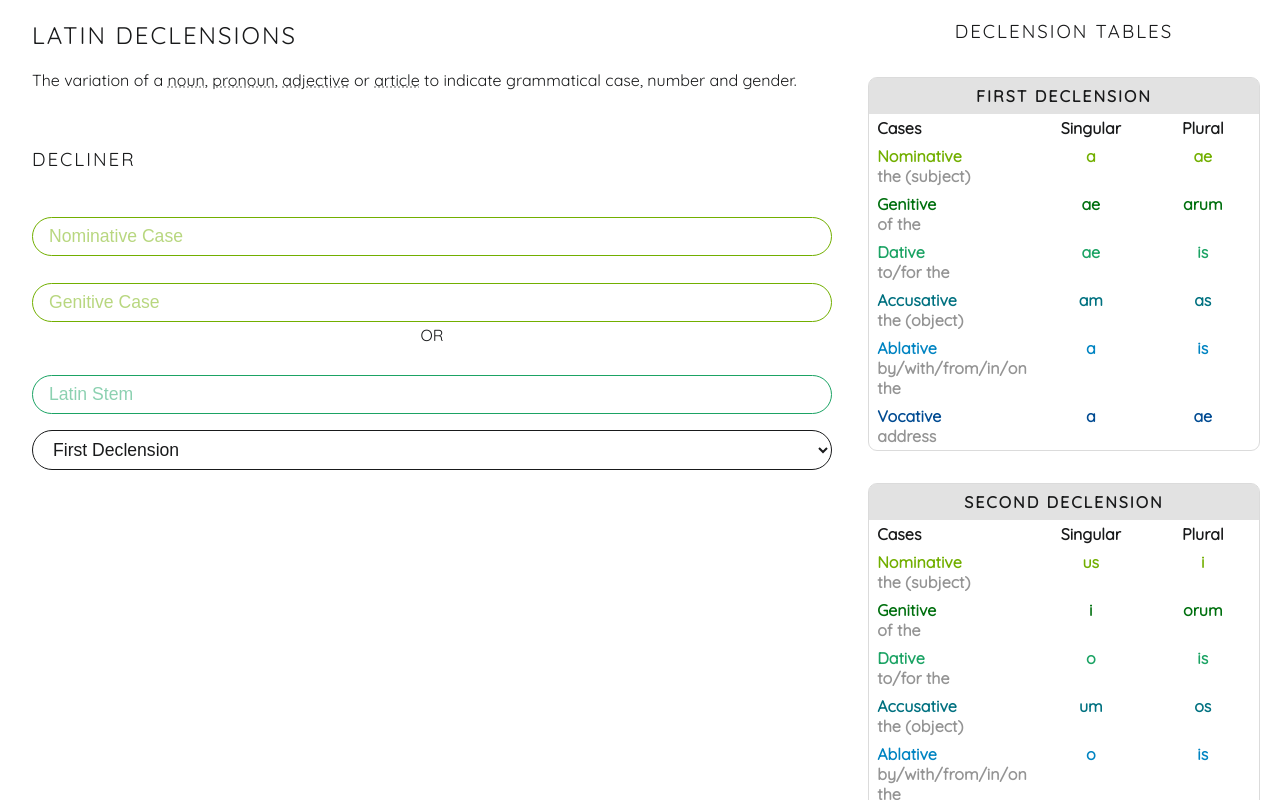
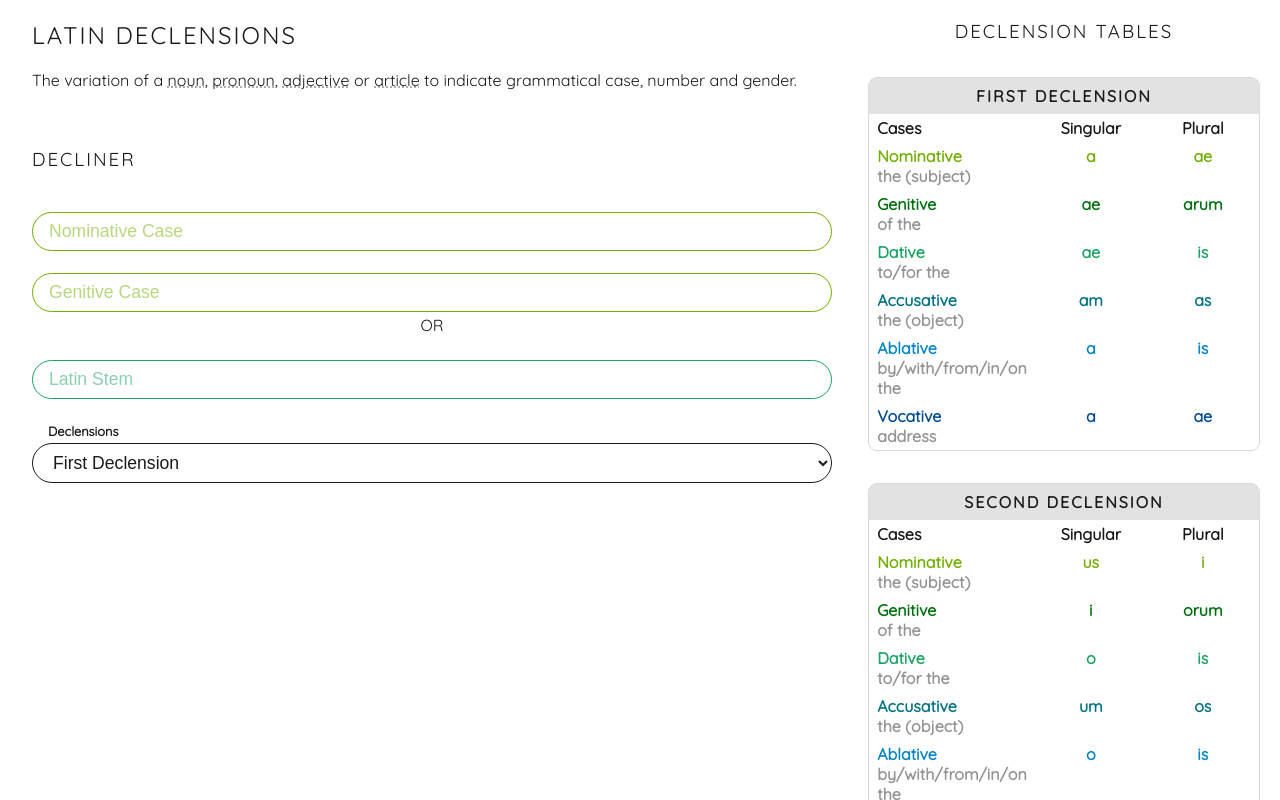
Before and after one commit to blinkous/latin, a React (Create React App) app: page / in a window 1280 px wide. Built offline with nearby package versions, Linux system fonts and the light colour scheme.

Commit message:
added label for declensions select

```diff
--- a/src/components/Decliner.js
+++ b/src/components/Decliner.js
@@ -82,6 +82,12 @@ export const Decliner = () => {
           ></DeclinerInput>
         </fieldset>
 
+        <label
+          htmlFor="declension_select"
+          className={`declension-select label`}
+        >
+          Declensions
+        </label>
         <select
           name="declension_select"
           className="decliner-declension-select decliner-field"
--- a/src/components/DeclinerInput.js
+++ b/src/components/DeclinerInput.js
@@ -36,7 +36,7 @@ const DeclinerInput = ({ name, onChange }) => {
     <>
       <label
         htmlFor={`${name}_word`}
-        className={`decliner-${name}-word label ${isEmpty ? "hide" : ""}`}
+        className={`${name}-word label ${isEmpty ? "hide" : ""}`}
       >
         {cleanName}
       </label>
--- a/src/styles/Decliner.css
+++ b/src/styles/Decliner.css
@@ -10,19 +10,6 @@
   margin: 0;
   border: none;
   position: relative;
-}
-
-.decliner-group::before {
-  /* position: absolute;
-  content: "";
-  top: 0;
-  left: 0;
-  height: 100%;
-  width: 100%;
-  background: var(--accent-2);
-  opacity: 0.02;
-  border-radius: inherit;
-  z-index: -1; */
 }
 
 .label,
@@ -55,10 +42,8 @@
 .label {
   display: inline-block;
   color: var(--accent);
-  /* text-transform: uppercase; */
   font-weight: bold;
   margin: 0;
-  margin-top: 0.5rem;
   margin-bottom: 0.2rem;
   margin-left: 1rem;
   font-size: 80%;
@@ -83,12 +68,18 @@
   --accent: var(--accent-3);
 }
 
+.declension-select.label,
 .decliner-declension-select {
   --accent: var(--foreground-main);
+}
+
+.decliner-declension-select {
   min-width: 20rem;
   margin: auto;
-  margin-top: 1rem;
   color: var(--accent);
+}
+.declension-select.label {
+  margin-top: 1.5rem;
 }
 
 .decliner-form p {
```
